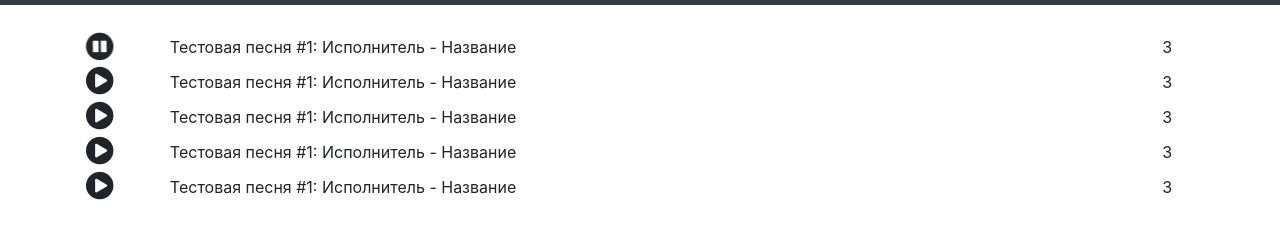
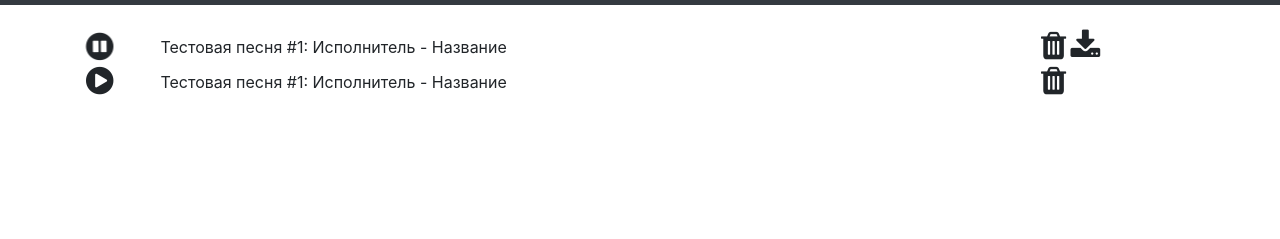
Before and after one commit to Rusnura/music-portal-frontend, a plain HTML site: page index.html in a window 1280 px wide. Shown: the part 51-290 px from the top of the page. Drawn offline with Linux system fonts and the light colour scheme.

Commit message:
Add small changes in UI

```diff
--- a/css/template.css
+++ b/css/template.css
@@ -5,3 +5,11 @@ body {
 .pointer {
 	cursor: pointer;
 }
+
+.hover-red:hover {
+	color: red;
+}
+
+.hover-blue-violet:hover {
+	color: #8A2BE2;
+}
--- a/index.html
+++ b/index.html
@@ -5,7 +5,7 @@
 		<meta name="viewport" content="width=device-width, initial-scale=1, shrink-to-fit=no">
 		<meta name="description" content="">
 		<meta name="author" content="">
-		<link rel="icon" href="/docs/4.0/assets/img/favicons/favicon.ico">
+		<link rel="icon" href="images/favicon.ico">
 		<title>MusicX</title>
 		<link href="css/bootstrap.min.css" rel="stylesheet">
 		<link href="css/template.css" rel="stylesheet">
@@ -34,7 +34,7 @@
 						<a class="nav-link disabled" href="#">Disabled</a>
 					</li>
 					-->
-					<li class="nav-item dropdown">
+					<li class="nav-item dropdown pointer">
 						<a class="nav-link dropdown-toggle" id="albumsDropDown" data-toggle="dropdown" aria-haspopup="true" aria-expanded="false">Альбомы</a>
 						<div class="dropdown-menu" aria-labelledby="albumsDropDown">
 							<a class="dropdown-item" href="#">Альбом #1</a>
@@ -53,30 +53,18 @@
 		</nav>
 		<main role="main" class="container">
 			<table width=100%>
-				<tr>
+				<tr class="pointer hover-blue-violet">
 					<td><i class="fa fa-pause-circle fa-spin fa-2x pointer" aria-hidden="true"></i></td>
 					<td>Тестовая песня #1: Исполнитель - Название</td>
-					<td>3</td>
+					<td>
+						<i class="fa fa-trash fa-2x pointer hover-red" aria-hidden="true" title="Ус"></i>
+						<i class="fa fa-download fa-2x pointer hover-red" aria-hidden="true"></i>
+					</td>
 				</tr>
-				<tr>
+				<tr class="pointer hover-blue-violet">
 					<td><i class="fa fa-play-circle fa-2x pointer" aria-hidden="true"></i></td>
 					<td>Тестовая песня #1: Исполнитель - Название</td>
-					<td>3</td>
-				</tr>
-				<tr>
-					<td><i class="fa fa-play-circle fa-2x pointer" aria-hidden="true"></i></td>
-					<td>Тестовая песня #1: Исполнитель - Название</td>
-					<td>3</td>
-				</tr>
-				<tr>
-					<td><i class="fa fa-play-circle fa-2x pointer" aria-hidden="true"></i></td>
-					<td>Тестовая песня #1: Исполнитель - Название</td>
-					<td>3</td>
-				</tr>
-				<tr>
-					<td><i class="fa fa-play-circle fa-2x pointer" aria-hidden="true"></i></td>
-					<td class="pointer">Тестовая песня #1: Исполнитель - Название</td>
-					<td>3</td>
+					<td><i class="fa fa-trash fa-2x pointer hover-red" aria-hidden="true"></i></td>
 				</tr>
 			</table>
 		</main>
```
Also changed, not shown: images/index.html (added).
